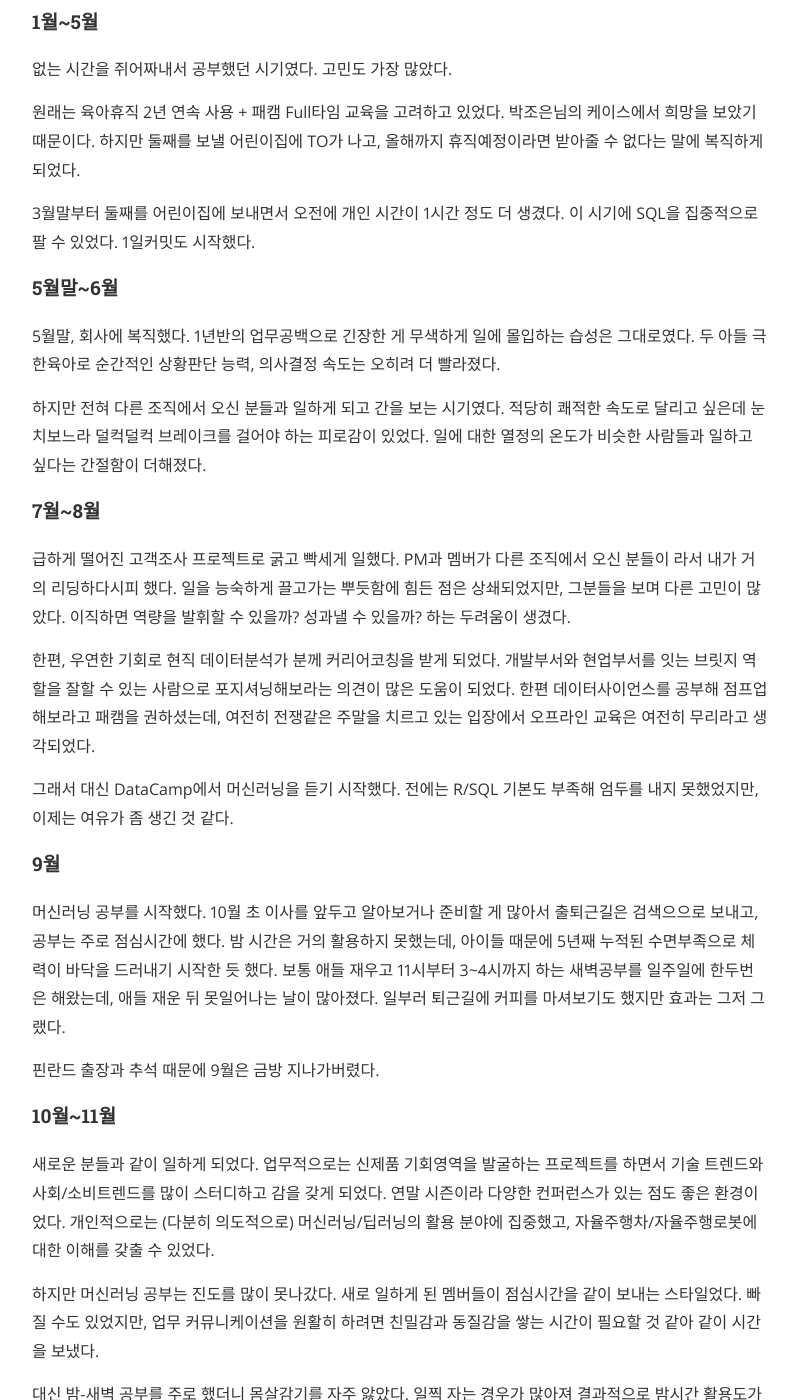
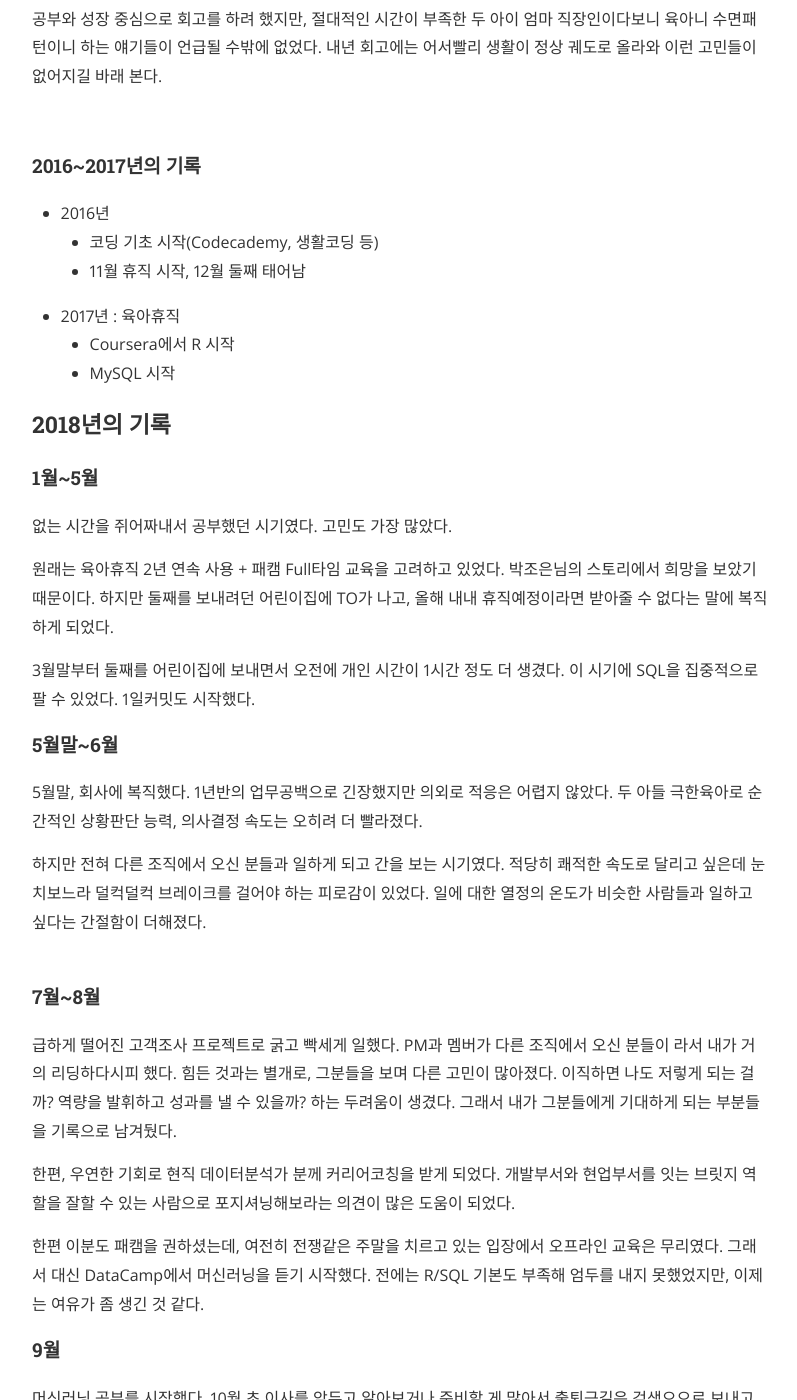
Before and after one commit to JessyMin/jessymin.github.io, a Jekyll site: the page built from _posts/2018-12-23-summary-of-the-year-2018.md, in a window 1280 px wide and 1400 px high, scrolled down 364 px. Shown: the whole window, without its empty margins (240-1037 px from the left). Built offline with Jekyll 4.4.1, drawn with Linux system fonts in a browser that asks for light colours; nearby versions of some CDN libraries; some of the changed text lies outside the part shown.

Commit message:
[edit] 내용추가, 파일명 변경

```diff
--- a/_posts/2018-12-21-summary-of-the-year-2018.md
+++ b/_posts/2018-12-23-summary-of-the-year-2018.md
@@ -2,39 +2,55 @@
 layout : post
 comments : true
 title : "2018년 회고, 2019년 목표"
-date : 2018-12-21
+date : 2018-12-23
 category : 'essay'
 ---
 
 2018년 회고와 간단한 2019년 새해 목표를 세워본다. 올해는 좀 진지하게 고민해보고 싶었는데, 막상 글로 옮기는 건 또 시간에 쫒겨 키보드를 두드리고 있다. 슬프지만 약식으로 올려 본다.
 
+공부와 성장 중심으로 회고를 하려 했지만, 절대적인 시간이 부족한 두 아이 엄마 직장인이다보니 육아니 수면패턴이니 하는 얘기들이 언급될 수밖에 없었다. 내년 회고에는 어서빨리 생활이 정상 궤도로 올라와 이런 고민들이 없어지길 바래 본다.
+
+<br>
+#### 2016~2017년의 기록
+ - 2016년
+   - 코딩 기초 시작(Codecademy, 생활코딩 등)
+   - 11월 휴직 시작, 12월 둘째 태어남
+ - 2017년 : 육아휴직
+   - Coursera에서 R 시작
+   - MySQL 시작
+
+
+### 2018년의 기록
 
 #### 1월~5월
 없는 시간을 쥐어짜내서 공부했던 시기였다. 고민도 가장 많았다.
 
-원래는 육아휴직 2년 연속 사용 + 패캠 Full타임 교육을 고려하고 있었다. 박조은님의 케이스에서 희망을 보았기 때문이다. 하지만 둘째를 보낼 어린이집에 TO가 나고, 올해까지 휴직예정이라면 받아줄 수 없다는 말에 복직하게 되었다.
+원래는 육아휴직 2년 연속 사용 + 패캠 Full타임 교육을 고려하고 있었다. 박조은님의 스토리에서 희망을 보았기 때문이다. 하지만 둘째를 보내려던 어린이집에 TO가 나고, 올해 내내 휴직예정이라면 받아줄 수 없다는 말에 복직하게 되었다.
 
 3월말부터 둘째를 어린이집에 보내면서 오전에 개인 시간이 1시간 정도 더 생겼다. 이 시기에 SQL을 집중적으로 팔 수 있었다. 1일커밋도 시작했다.
+<br>
 
 #### 5월말~6월
-5월말, 회사에 복직했다. 1년반의 업무공백으로 긴장한 게 무색하게 일에 몰입하는 습성은 그대로였다. 두 아들 극한육아로 순간적인 상황판단 능력, 의사결정 속도는 오히려 더 빨라졌다.
+5월말, 회사에 복직했다. 1년반의 업무공백으로 긴장했지만 의외로 적응은 어렵지 않았다. 두 아들 극한육아로 순간적인 상황판단 능력, 의사결정 속도는 오히려 더 빨라졌다.
 
 하지만 전혀 다른 조직에서 오신 분들과 일하게 되고 간을 보는 시기였다. 적당히 쾌적한 속도로 달리고 싶은데 눈치보느라 덜컥덜컥 브레이크를 걸어야 하는 피로감이 있었다. 일에 대한 열정의 온도가 비슷한 사람들과 일하고 싶다는 간절함이 더해졌다.
+<br>
 
 #### 7월~8월
-급하게 떨어진 고객조사 프로젝트로 굵고 빡세게 일했다. PM과 멤버가 다른 조직에서 오신 분들이 라서 내가 거의 리딩하다시피 했다. 일을 능숙하게 끌고가는 뿌듯함에 힘든 점은 상쇄되었지만, 그분들을 보며 다른 고민이 많았다. 이직하면 역량을 발휘할 수 있을까? 성과낼 수 있을까? 하는 두려움이 생겼다.
+급하게 떨어진 고객조사 프로젝트로 굵고 빡세게 일했다. PM과 멤버가 다른 조직에서 오신 분들이 라서 내가 거의 리딩하다시피 했다. 힘든 것과는 별개로, 그분들을 보며 다른 고민이 많아졌다. 이직하면 나도 저렇게 되는 걸까? 역량을 발휘하고 성과를 낼 수 있을까? 하는 두려움이 생겼다.
+그래서 내가 그분들에게 기대하게 되는 부분들을 기록으로 남겨뒀다.
 
 한편, 우연한 기회로 현직 데이터분석가 분께 커리어코칭을 받게 되었다. 개발부서와 현업부서를 잇는 브릿지 역할을 잘할 수 있는 사람으로 포지셔닝해보라는 의견이 많은 도움이 되었다.
-한편 데이터사이언스를 공부해 점프업해보라고 패캠을 권하셨는데, 여전히 전쟁같은 주말을 치르고 있는 입장에서 오프라인 교육은 여전히 무리라고 생각되었다.
 
-그래서 대신 DataCamp에서 머신러닝을 듣기 시작했다. 전에는 R/SQL 기본도 부족해 엄두를 내지 못했었지만, 이제는 여유가 좀 생긴 것 같다.
+한편 이분도 패캠을 권하셨는데, 여전히 전쟁같은 주말을 치르고 있는 입장에서 오프라인 교육은 무리였다. 그래서 대신 DataCamp에서 머신러닝을 듣기 시작했다. 전에는 R/SQL 기본도 부족해 엄두를 내지 못했었지만, 이제는 여유가 좀 생긴 것 같다.
+<br>
 
 #### 9월
 머신러닝 공부를 시작했다. 10월 초 이사를 앞두고 알아보거나 준비할 게 많아서 출퇴근길은 검색으으로 보내고, 공부는 주로 점심시간에 했다.
 밤 시간은 거의 활용하지 못했는데, 아이들 때문에 5년째 누적된 수면부족으로 체력이 바닥을 드러내기 시작한 듯 했다. 보통 애들 재우고 11시부터 3~4시까지 하는 새벽공부를 일주일에 한두번은 해왔는데, 애들 재운 뒤 못일어나는 날이 많아졌다. 일부러 퇴근길에 커피를 마셔보기도 했지만 효과는 그저 그랬다.
 
 핀란드 출장과 추석 때문에 9월은 금방 지나가버렸다.
-
+<br>
 
 #### 10월~11월
 새로운 분들과 같이 일하게 되었다.
@@ -43,14 +59,15 @@ category : 'essay'
 하지만 머신러닝 공부는 진도를 많이 못나갔다. 새로 일하게 된 멤버들이 점심시간을 같이 보내는 스타일었다. 빠질 수도 있었지만, 업무 커뮤니케이션을 원활히 하려면 친밀감과 동질감을 쌓는 시간이 필요할 것 같아 같이 시간을 보냈다.
 
 대신 밤-새벽 공부를 주로 했더니 몸살감기를 자주 앓았다. 일찍 자는 경우가 많아져 결과적으로 밤시간 활용도가 더 낮아지게 되었다. 전반적으로 개인 시간이 부족해 너무 힘든 시기였다.
-
+<br>
 
 #### 12월
 급작스럽고 대대적인 연말 조직개편으로 업무는 한가해졌다. 게다가 장기근속 휴가를 받아서 2주간의 gap week를 가졌다. 하루를 통으로 집중할 수 있는 시간이 생겨 본격적으로 python을 시작할 수 있었다.
 
 그리고 오픈된 포지션에 지원할만큼 다듬어진 이력서+경력기술서를 드디어 완성하고, 보내기 시작했다. 여전히 고민이 남아있던 나에게 불을 당긴 건, Waterfall 프로세스의 수원지에 해당하던 조직에서 더욱 최앞단의 선행PJT를 하는 물구멍으로 변경되었다는 점이다. 당혹스럽지만 차라리 잘 된 일인지도 모르겠다.
 
----
+<br>
+
 
 ### 2018년의 성취
 
@@ -61,10 +78,12 @@ category : 'essay'
  - 회사 복직하면서 공부할 시간이 극도로 줄어들음
  - SQL
    - 해커랭크 정주행 x 2회
-   - <데이터 분석을 위한 SQL 레시피> 반 정도 실습, MySQL로 다시 짜봄
+   - '데이터 분석을 위한 SQL 레시피' 반 정도 실습, MySQL로 다시 짜봄
  - R
+   - dplyr, ggplot2 익숙해짐
    - Shiny app으로 웹어플리케이션 제작
 
+<br>
 
 **2. 머신러닝, python 공부 시작**
 
@@ -79,6 +98,8 @@ category : 'essay'
     - 어느 순간 python 그까이꺼 하면 되지, 하고 가벼워졌다.
     - 적절한 시간을 투입하면 무엇이든 익힐 수 있다는 자신감과 노하우, 컨텐츠 소스들을 갖게 된 것이 성과
 
+<br>
+
 **3. 눔코치 유료 구독**
   - 약 8kg 정도를 감량하고 좋은 식습관과 생활습관을 만들게 되었다.
   - 아침식사는 계란2개 + 과일로 완전히 정착
@@ -92,7 +113,6 @@ category : 'essay'
 
 
 
-----
 
 ### 2019년 목표
 
```
Also changed, not shown: other parts of _posts/2018-12-23-summary-of-the-year-2018.md (+2 -3 lines).
